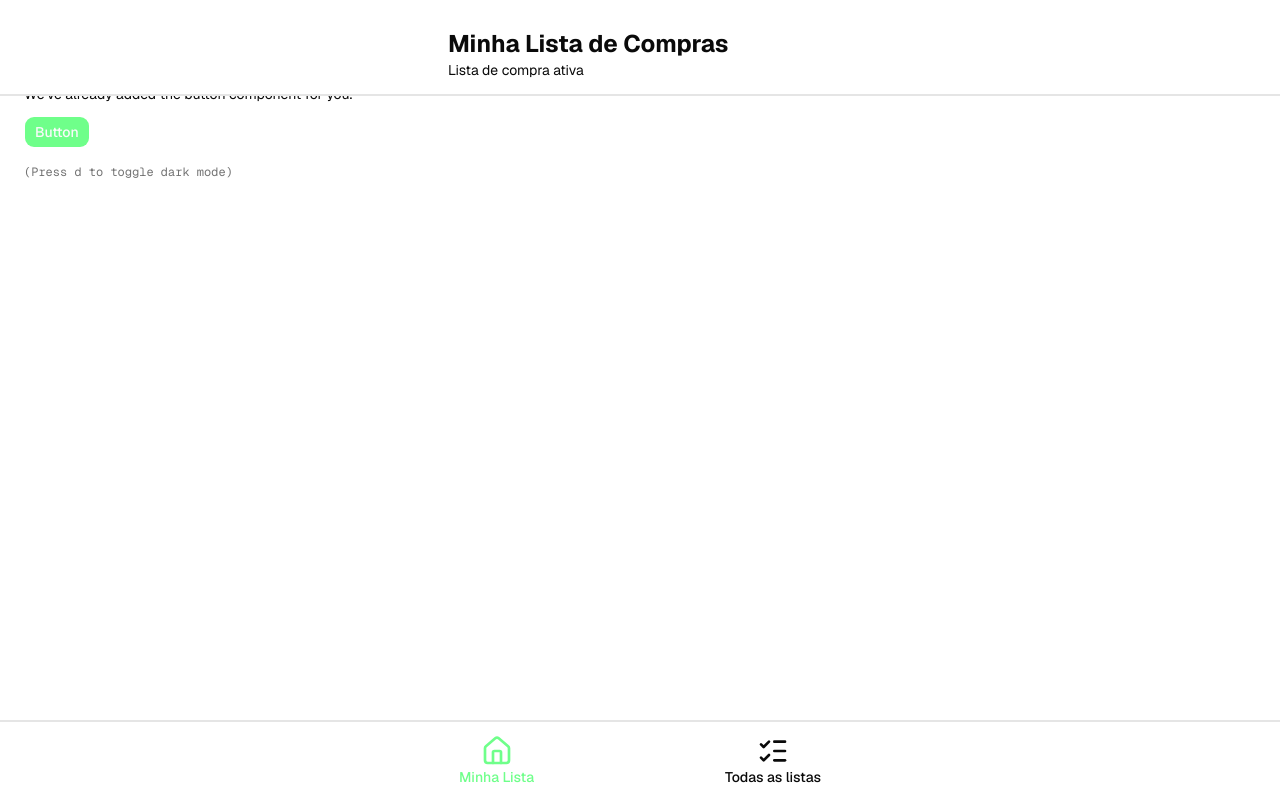
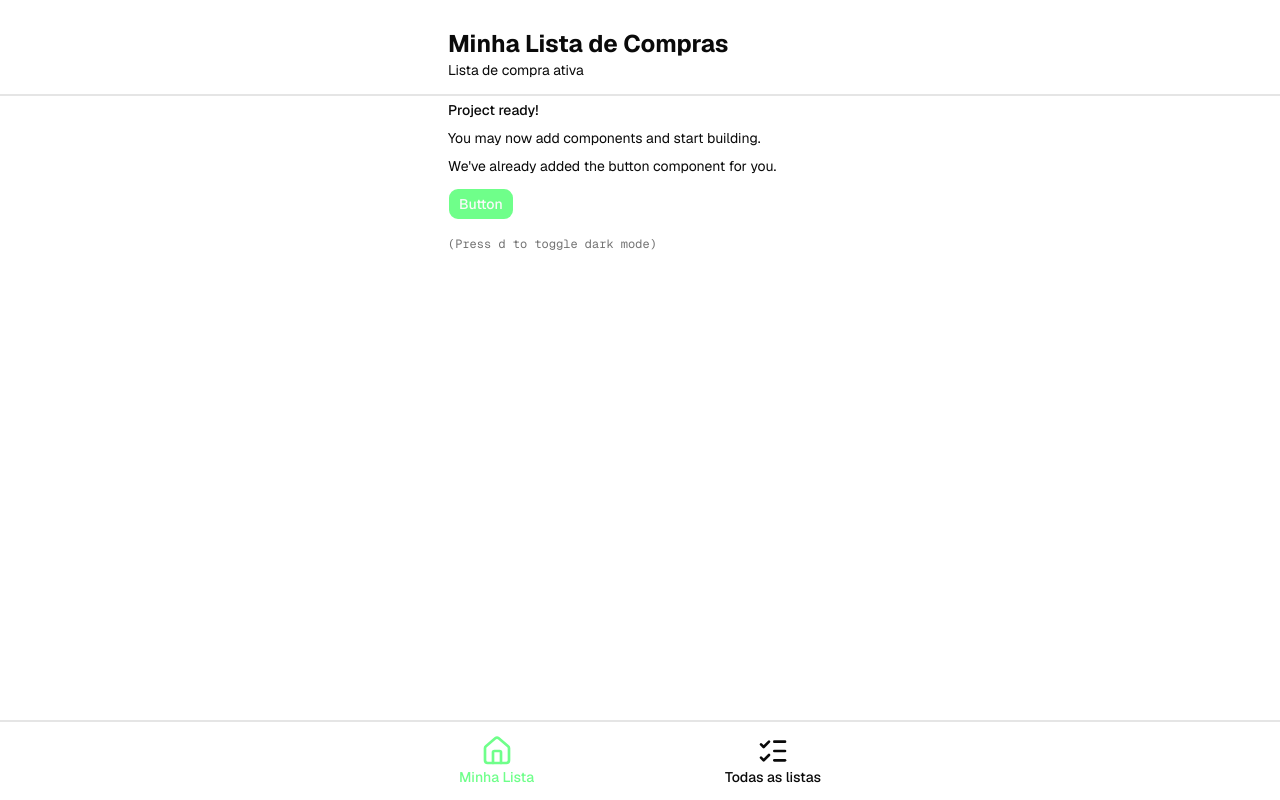
Before and after one commit to alnnu/listadecomprasFront, a Next.js app: page / in a window 1280 px wide. Shown: the top 800 px of the page. Built offline with nearby package versions, Linux system fonts and the light colour scheme.

Commit message:
add: main content container

```diff
--- a/app/layout.tsx
+++ b/app/layout.tsx
@@ -34,7 +34,7 @@ export default function RootLayout({
         <ThemeProvider>
           <TabProvider>
             <Header />
-            {children}
+            <main className="mx-[35%] my-24">{children}</main>
             <Footer />
           </TabProvider>
         </ThemeProvider>
--- a/app/page.tsx
+++ b/app/page.tsx
@@ -3,7 +3,7 @@ import { Button } from "@/components/ui/button"
 export default function Page() {
   return (
     <>
-      <div className="flex min-h-svh p-6">
+      <div className="flex min-h-svh">
         <div className="flex max-w-md min-w-0 flex-col gap-4 text-sm leading-loose">
           <div>
             <h1 className="font-medium">Project ready!</h1>
@@ -17,7 +17,7 @@ export default function Page() {
         </div>
       </div>
 
-      <div className="flex min-h-svh p-6">
+      <div className="flex min-h-svh">
         <div className="flex max-w-md min-w-0 flex-col gap-4 text-sm leading-loose">
           <div>
             <h1 className="font-medium">Project ready!</h1>
```
